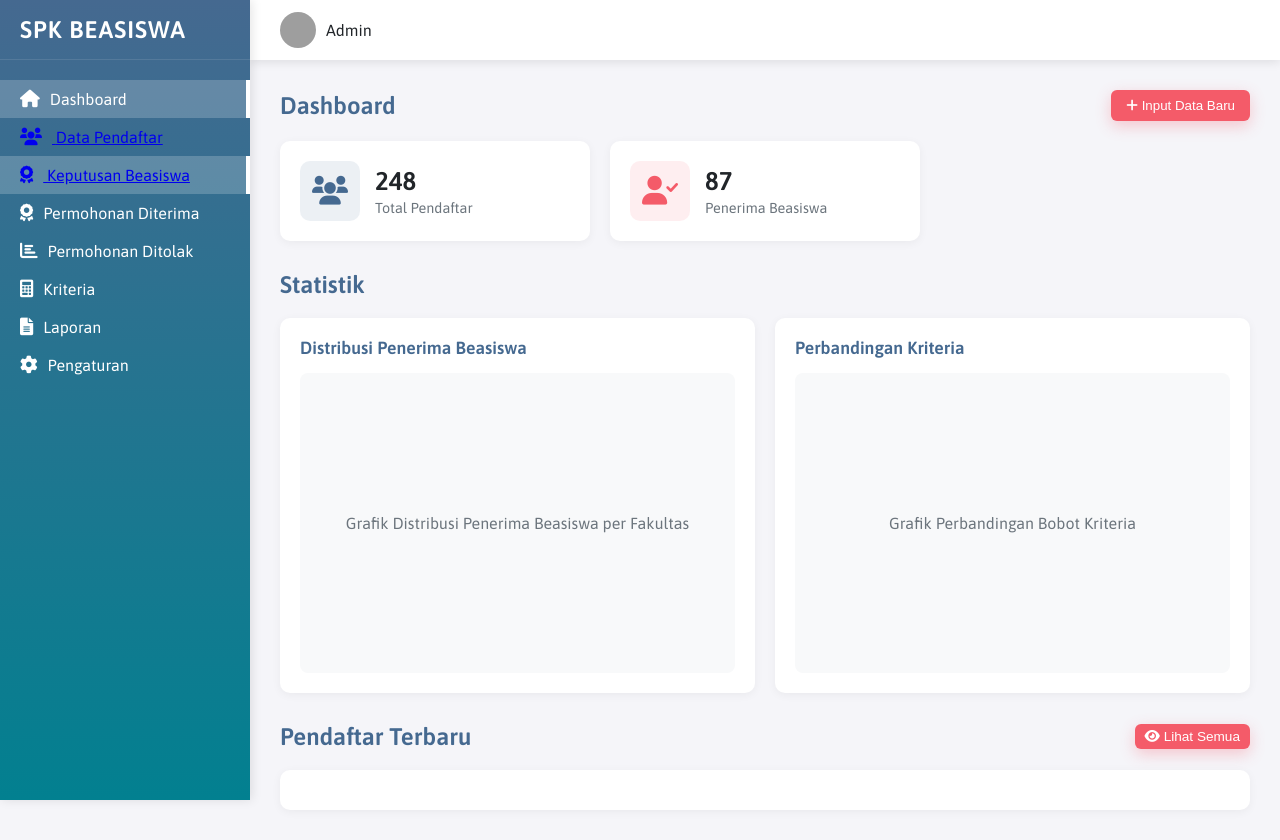
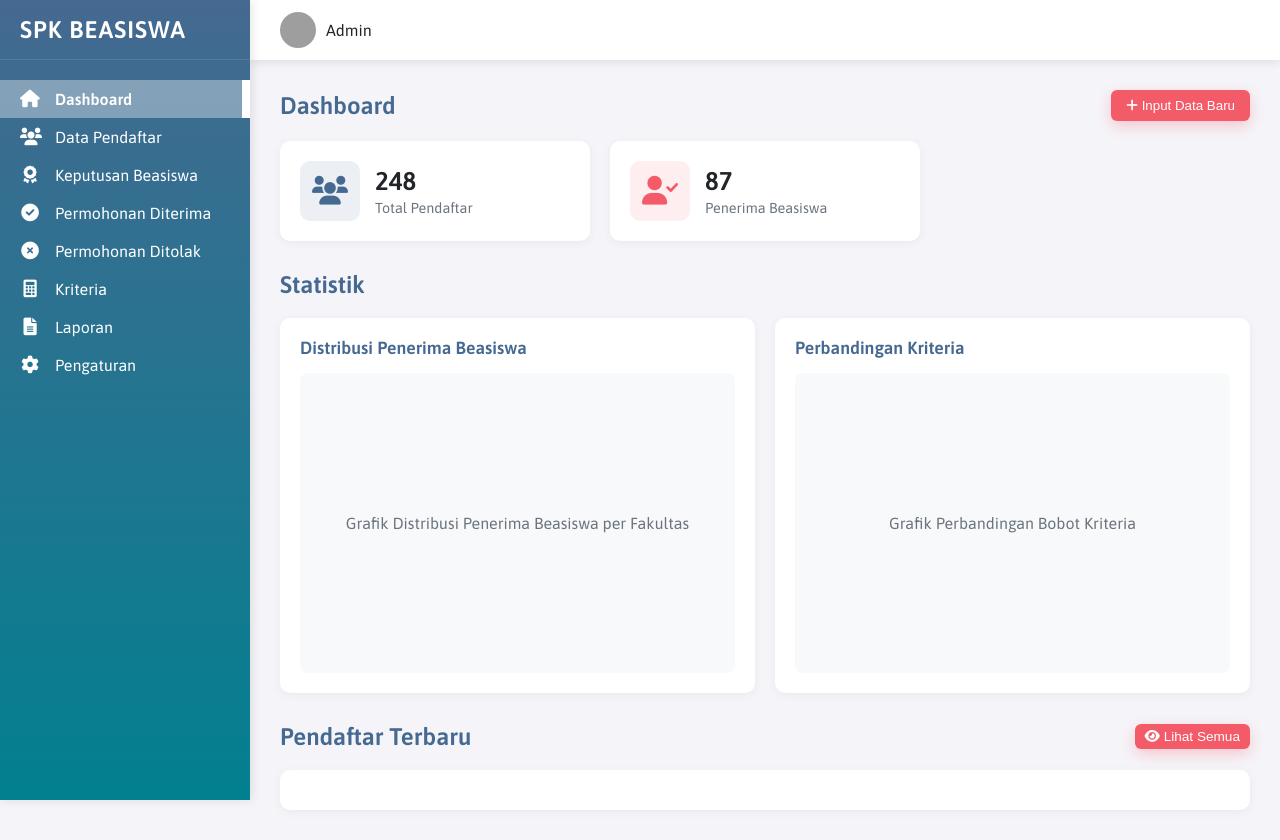
Before and after one commit to almaids/spkwebsite, a PHP site: page /admin/dashboard.php in a window 1280 px wide. Run offline with PHP 8.4, Linux system fonts and the light colour scheme; grey boxes are pictures that could not be loaded.

Commit message:
update navbar admin

```diff
--- a/admin/dashboard.php
+++ b/admin/dashboard.php
@@ -6,6 +6,29 @@
     <title>SPK Rekomendasi Beasiswa</title>
     <link href="https://cdnjs.cloudflare.com/ajax/libs/font-awesome/6.0.0-beta3/css/all.min.css" rel="stylesheet">
     <link rel="stylesheet" href="../css/dashboard.css">
+    <style>
+        /* Additional styles to fix navigation */
+        .sidebar-menu-item a {
+            display: flex;
+            align-items: center;
+            color: white;
+            text-decoration: none;
+            padding: 10px 20px;
+            width: 100%;
+            transition: all 0.2s ease;
+        }
+
+        .sidebar-menu-item:hover a,
+        .sidebar-menu-item a:hover {
+            background-color: rgba(255, 255, 255, 0.1);
+        }
+
+        .sidebar-menu-item.active a {
+            background-color: rgba(255, 255, 255, 0.2);
+            border-right: 4px solid white;
+            font-weight: 600;
+        }
+    </style>
 </head>
 <body>
     <!-- Sidebar -->
@@ -15,8 +38,10 @@
         </div>
         <ul class="sidebar-menu">
             <li class="sidebar-menu-item active">
+                <a href="dashboard.php">
                     <i class="fas fa-home"></i>
                     <span>Dashboard</span>
+                </a>
             </li>
             <li class="sidebar-menu-item">
                 <a href="mahasiswa.php">
@@ -24,31 +49,41 @@
                     <span>Data Pendaftar</span>
                 </a>
             </li>
-            <li class="sidebar-menu-item active">
+            <li class="sidebar-menu-item">
                 <a href="keputusan.php">
                     <i class="fas fa-award"></i>
                     <span>Keputusan Beasiswa</span>
                 </a>
             </li>
             <li class="sidebar-menu-item">
-                <i class="fas fa-award"></i>
+                <a href="permohonan-diterima.php">
+                    <i class="fas fa-check-circle"></i>
                     <span>Permohonan Diterima</span>
+                </a>
             </li>
             <li class="sidebar-menu-item">
-                <i class="fas fa-chart-bar"></i>
+                <a href="permohonan-ditolak.php">
+                    <i class="fas fa-times-circle"></i>
                     <span>Permohonan Ditolak</span>
+                </a>
             </li>
             <li class="sidebar-menu-item">
+                <a href="kriteria.php">
                     <i class="fas fa-calculator"></i>
                     <span>Kriteria</span>
+                </a>
             </li>
             <li class="sidebar-menu-item">
+                <a href="laporan.php">
                     <i class="fas fa-file-alt"></i>
                     <span>Laporan</span>
+                </a>
             </li>
             <li class="sidebar-menu-item">
+                <a href="pengaturan.php">
                     <i class="fas fa-cog"></i>
                     <span>Pengaturan</span>
+                </a>
             </li>
         </ul>
     </div>
@@ -57,6 +92,9 @@
     <div class="main">
         <!-- Header -->
         <div class="header">
+            <div class="menu-toggle">
+                <i class="fas fa-bars"></i>
+            </div>
             <div class="user-menu">
                 <img src="/api/placeholder/40/40" alt="User Avatar">
                 <span>Admin</span>
@@ -121,7 +159,7 @@
                 </button>
             </div>
             <div class="table-container">
-
+                <!-- Table content will go here -->
             </div>
         </div>
     </div>
@@ -132,15 +170,33 @@
             document.querySelector('.sidebar').classList.toggle('active');
         });
 
-        // Active menu item
-        document.querySelectorAll('.sidebar-menu-item').forEach(function(item) {
-            item.addEventListener('click', function() {
+        // Get current page URL
+        const currentLocation = window.location.href;
+
+        // Get all menu items with anchors
+        const menuItems = document.querySelectorAll('.sidebar-menu-item a');
+
+        // Set default active if no match is found
+        let activeFound = false;
+
+        // Loop through menu items to find the current page
+        menuItems.forEach(function(item) {
+            // Compare href with current location
+            if (item.href === currentLocation) {
+                // Clear active class from all items
                 document.querySelectorAll('.sidebar-menu-item').forEach(function(i) {
                     i.classList.remove('active');
                 });
-                this.classList.add('active');
+                // Add active class to current item's parent
+                item.parentElement.classList.add('active');
+                activeFound = true;
+            }
         });
-        });
+
+        // If no active item found, set the dashboard as active by default
+        if (!activeFound && currentLocation.includes('dashboard.php')) {
+            document.querySelector('.sidebar-menu-item:first-child').classList.add('active');
+        }
     </script>
 </body>
 </html>
--- a/css/dashboard.css
+++ b/css/dashboard.css
@@ -36,7 +36,7 @@ body {
     overflow-x: hidden;
 }
 
-/* Sidebar */
+/* Updated CSS for sidebar navigation links */
 .sidebar {
 position: fixed;
 width: var(--sidebar-width);
@@ -47,7 +47,6 @@ body {
 z-index: 1000;
 box-shadow: 2px 0 10px rgba(0, 0, 0, 0.1);
 }
-
 .sidebar-header {
 padding: 20px;
 display: flex;
@@ -55,41 +54,48 @@ body {
 height: var(--header-height);
 border-bottom: 1px solid rgba(255, 255, 255, 0.1);
 }
-
 .sidebar-logo {
 font-size: 1.5rem;
 font-weight: 700;
 text-transform: uppercase;
 letter-spacing: 1px;
 }
-
 .sidebar-menu {
 padding: 20px 0;
 list-style: none;
 }
-
+/* Fix for sidebar menu items */
 .sidebar-menu-item {
-    padding: 10px 20px;
+position: relative;
+transition: all 0.2s ease;
+}
+/* Ensure menu items with anchors are styled properly */
+.sidebar-menu-item a {
 display: flex;
 align-items: center;
-    cursor: pointer;
+color: white;
+text-decoration: none;
+padding: 10px 20px;
+width: 100%;
 transition: all 0.2s ease;
 }
 
-.sidebar-menu-item:hover {
-    background-color: rgba(255, 255, 255, 0.1);
-}
-
-.sidebar-menu-item.active {
+.sidebar-menu-item.active,
+.sidebar-menu-item.active a {
 background-color: rgba(255, 255, 255, 0.2);
 border-right: 4px solid white;
+font-weight: 600;
 }
-
 .sidebar-menu-item i {
 margin-right: 10px;
 font-size: 1.1rem;
+width: 20px;
+text-align: center;
 }
-
+/* Add specific styling for icon and text to ensure proper alignment */
+.sidebar-menu-item span {
+padding-left: 5px;
+}
 /* Main content */
 .main {
     margin-left: var(--sidebar-width);
```
Also changed, not shown: admin/keputusan.php (+45 -6 lines), admin/mahasiswa.php (+18 -7 lines). Lines whose indentation alone changed are shown as unchanged.
